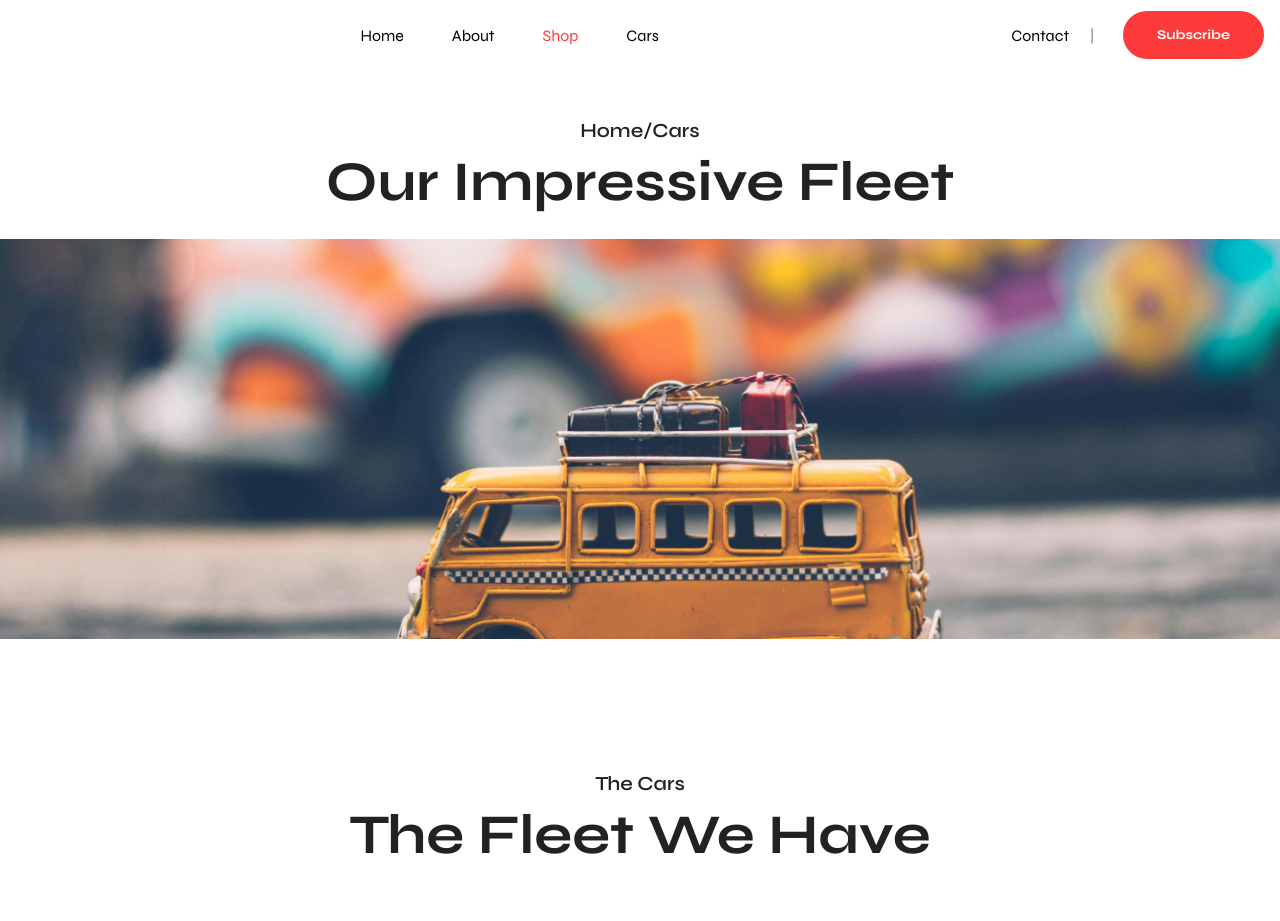
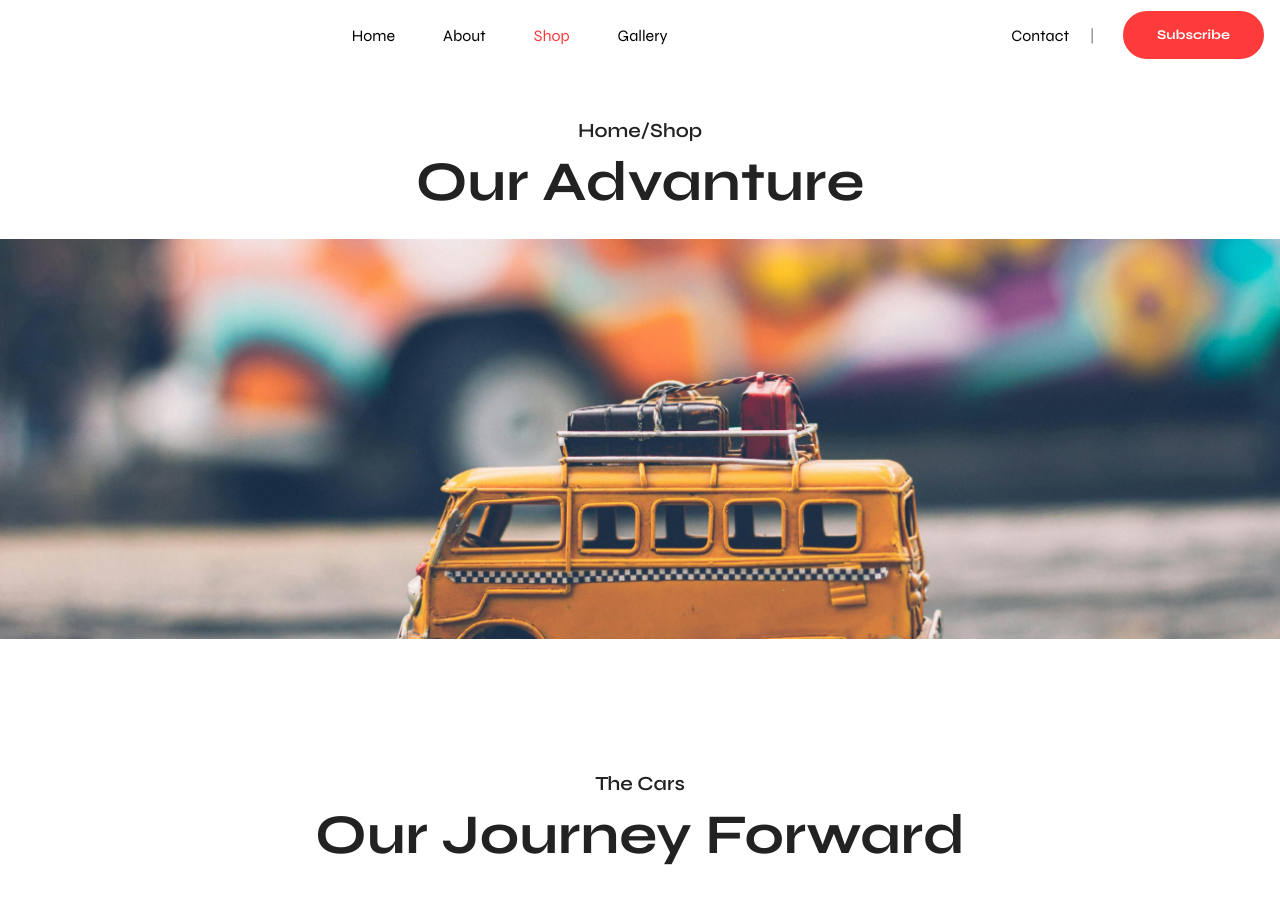
Before and after one commit to hax0-r/fiverr_drivoxe, a plain HTML site: page shop.html in a window 1280 px wide. Shown: the top 921 px of the page. Drawn offline with nearby package versions, Linux system fonts and the light colour scheme; a script that the page names is missing.

Commit message:
change images pages ready

```diff
--- a/shop.html
+++ b/shop.html
@@ -28,7 +28,7 @@
             <li><a href="./index.html" >Home</a></li>
             <li><a href="./about.html">About</a></li>
             <li><a href="./shop.html" id="activeLink">Shop</a></li>
-            <li><a href="#theCars">Cars</a></li>
+            <li><a href="#theCars">Gallery</a></li>
         </ul>
         <div class="btns">
             <a href="./contact.html">Contact</a>
@@ -58,8 +58,8 @@
     <!-- main section -->
 
     <div class="shopSection">
-        <p>Home/Cars</p>
-        <h2>Our Impressive Fleet</h2>
+        <p>Home/Shop</p>
+        <h2>Our Advanture</h2>
         <img src="./Docs/Images/bus.jpg" alt="">
     </div>
 
@@ -68,7 +68,7 @@
     <div class="theCars" id="theCars">
 
         <p>The Cars</p>
-        <h2>The Fleet We Have</h2>
+        <h2>Our Journey Forward</h2>
 
         <div class="cars">
 
```
